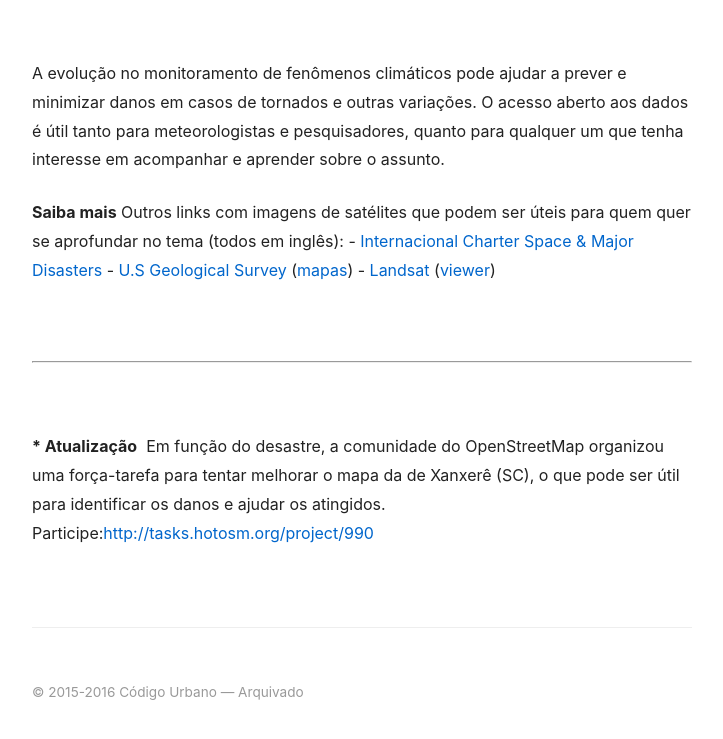
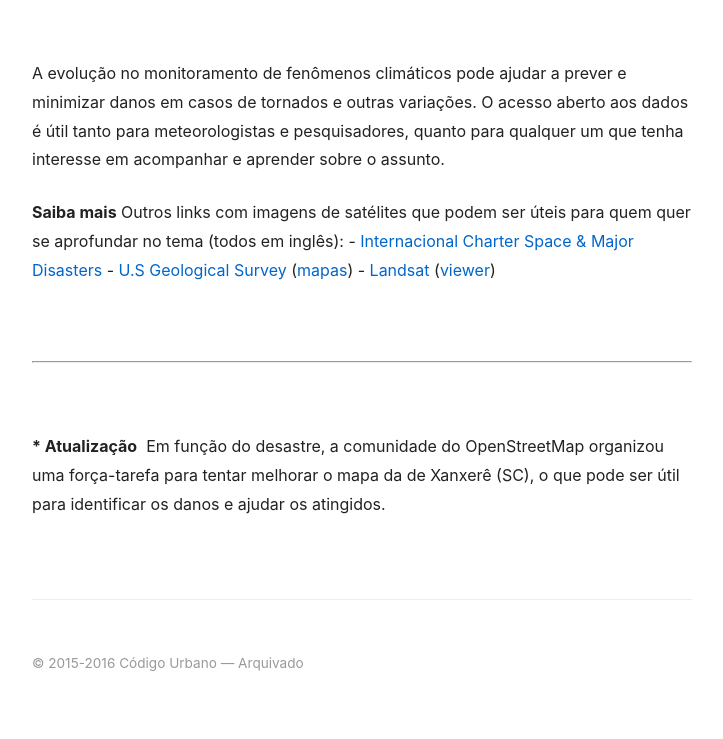
Before and after one commit to codigourbano/website, a Jekyll site: the page built from _posts/2015-04-22-imagens-de-satelite-ajudam-a-dimensionar-tornado-em-xanxere.md, in a window 1280 px wide and 900 px high, scrolled down 2679 px, cut to the strip 143-882 px from the top of the window. Shown: the whole strip, without its empty margins (278-1001 px from the left). Built offline with Jekyll 4.4.1, drawn with Linux system fonts in a browser that asks for light colours.

Commit message:
chore(archive): remove deprecated CTA from xanxere post
Made-with: Cursor

```diff
--- a/_posts/2015-04-22-imagens-de-satelite-ajudam-a-dimensionar-tornado-em-xanxere.md
+++ b/_posts/2015-04-22-imagens-de-satelite-ajudam-a-dimensionar-tornado-em-xanxere.md
@@ -51,4 +51,4 @@ A evolução no monitoramento de fenômenos climáticos pode ajudar a prever e m
 
 
 
-**\* Atualização**  Em função do desastre, a comunidade do OpenStreetMap organizou uma força-tarefa para tentar melhorar o mapa da de Xanxerê (SC), o que pode ser útil para identificar os danos e ajudar os atingidos. Participe:[http://tasks.hotosm.org/project/990](http://tasks.hotosm.org/project/990)
+**\* Atualização**  Em função do desastre, a comunidade do OpenStreetMap organizou uma força-tarefa para tentar melhorar o mapa da de Xanxerê (SC), o que pode ser útil para identificar os danos e ajudar os atingidos.
```
